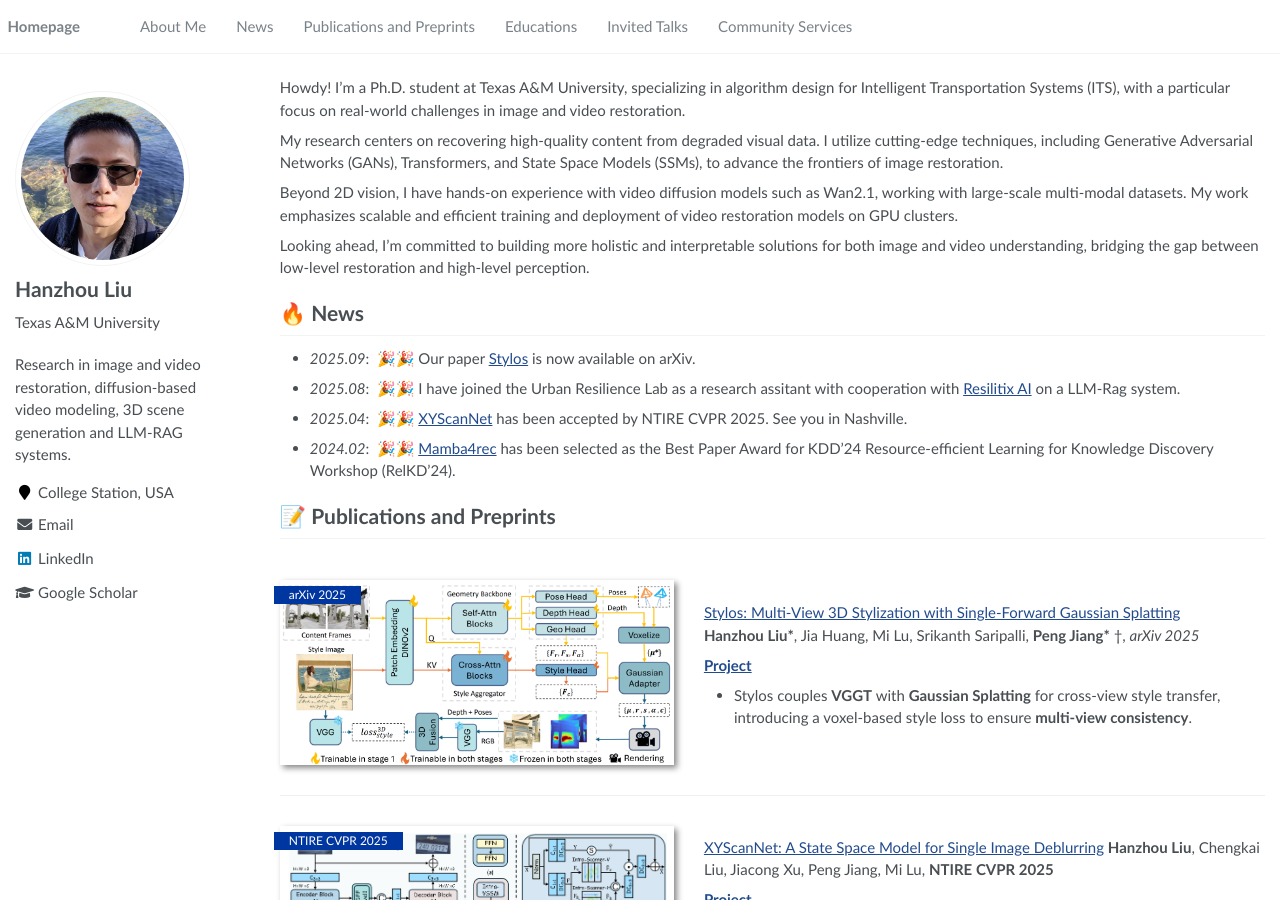
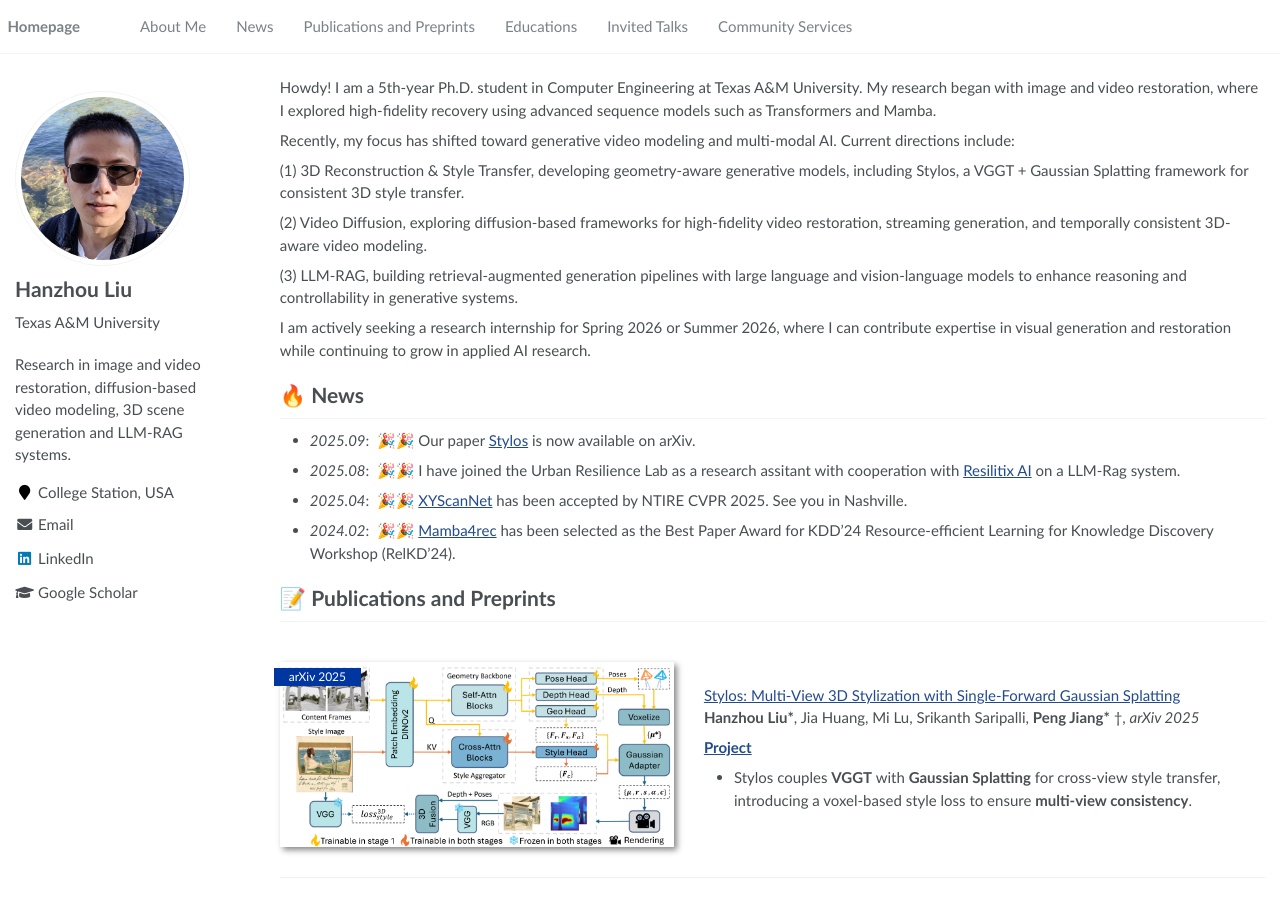
Before and after one commit to HanzhouLiu/hanzhouliu.github.io, a Jekyll site: the page built from _pages/about.md, in a window 1280 px wide and 900 px high. Built offline with Jekyll 4.4.1, drawn with Linux system fonts in a browser that asks for light colours.

Commit message:
updated about me

```diff
--- a/_pages/about.md
+++ b/_pages/about.md
@@ -17,13 +17,17 @@ redirect_from:
 
 <span class='anchor' id='about-me'></span>
 
-Howdy! I’m a Ph.D. student at Texas A&M University, specializing in algorithm design for Intelligent Transportation Systems (ITS), with a particular focus on real-world challenges in image and video restoration.
+Howdy! I am a 5th-year Ph.D. student in Computer Engineering at Texas A&M University. My research began with image and video restoration, where I explored high-fidelity recovery using advanced sequence models such as Transformers and Mamba.
 
-My research centers on recovering high-quality content from degraded visual data. I utilize cutting-edge techniques, including Generative Adversarial Networks (GANs), Transformers, and State Space Models (SSMs), to advance the frontiers of image restoration.
+Recently, my focus has shifted toward generative video modeling and multi-modal AI. Current directions include:
 
-Beyond 2D vision, I have hands-on experience with video diffusion models such as Wan2.1, working with large-scale multi-modal datasets. My work emphasizes scalable and efficient training and deployment of video restoration models on GPU clusters.
+(1) 3D Reconstruction & Style Transfer, developing geometry-aware generative models, including Stylos, a VGGT + Gaussian Splatting framework for consistent 3D style transfer.
 
-Looking ahead, I’m committed to building more holistic and interpretable solutions for both image and video understanding, bridging the gap between low-level restoration and high-level perception.
+(2) Video Diffusion, exploring diffusion-based frameworks for high-fidelity video restoration, streaming generation, and temporally consistent 3D-aware video modeling.
+
+(3) LLM-RAG, building retrieval-augmented generation pipelines with large language and vision-language models to enhance reasoning and controllability in generative systems.
+
+I am actively seeking a research internship for Spring 2026 or Summer 2026, where I can contribute expertise in visual generation and restoration while continuing to grow in applied AI research.
 
 <!--My research interest includes neural machine translation and computer vision. I have published more than 100 papers at the top international AI conferences with total <a href='https://scholar.google.com/citations?user=DhtAFkwAAAAJ'>google scholar citations <strong><span id='total_cit'>260000+</span></strong></a> (You can also use google scholar badge <a href='https://scholar.google.com/citations?user=DhtAFkwAAAAJ'><img src="https://img.shields.io/endpoint?url={{ url | url_encode }}&logo=Google%20Scholar&labelColor=f6f6f6&color=9cf&style=flat&label=citations"></a>).
 -->
```
